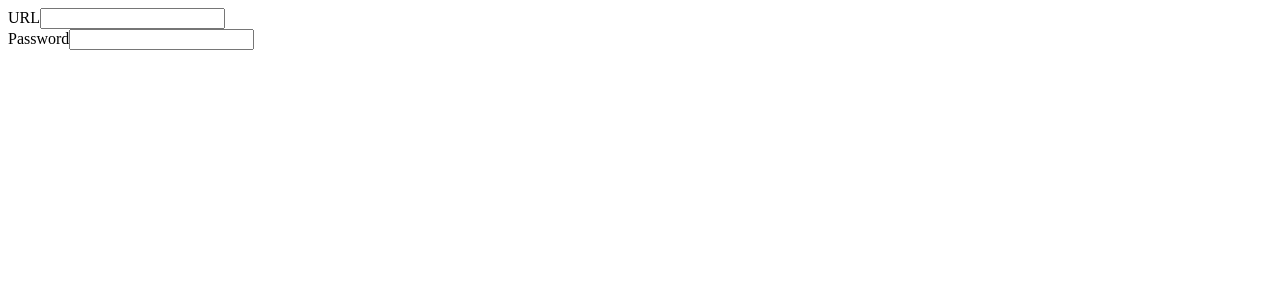
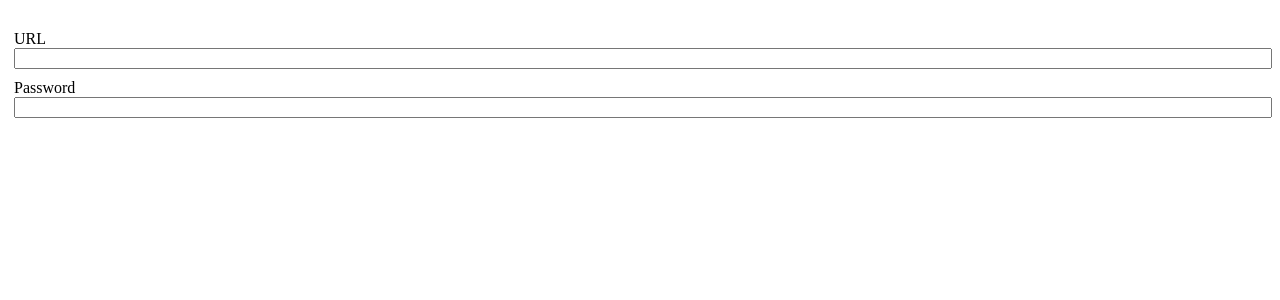
Before and after one commit to jv88899/ical-generator, a React (Create React App) app: page / in a window 1280 px wide. Shown: the top 300 px of the page. Built offline with nearby package versions, Linux system fonts and the light colour scheme.

Commit message:
added basic styles

```diff
--- a/src/style.css
+++ b/src/style.css
@@ -1,3 +1,9 @@
 h1, p {
   font-family: Lato;
 }
+
+div {
+  display: flex;
+  flex-direction: column;
+  margin: 10px 0 10px 2px;
+}
```
